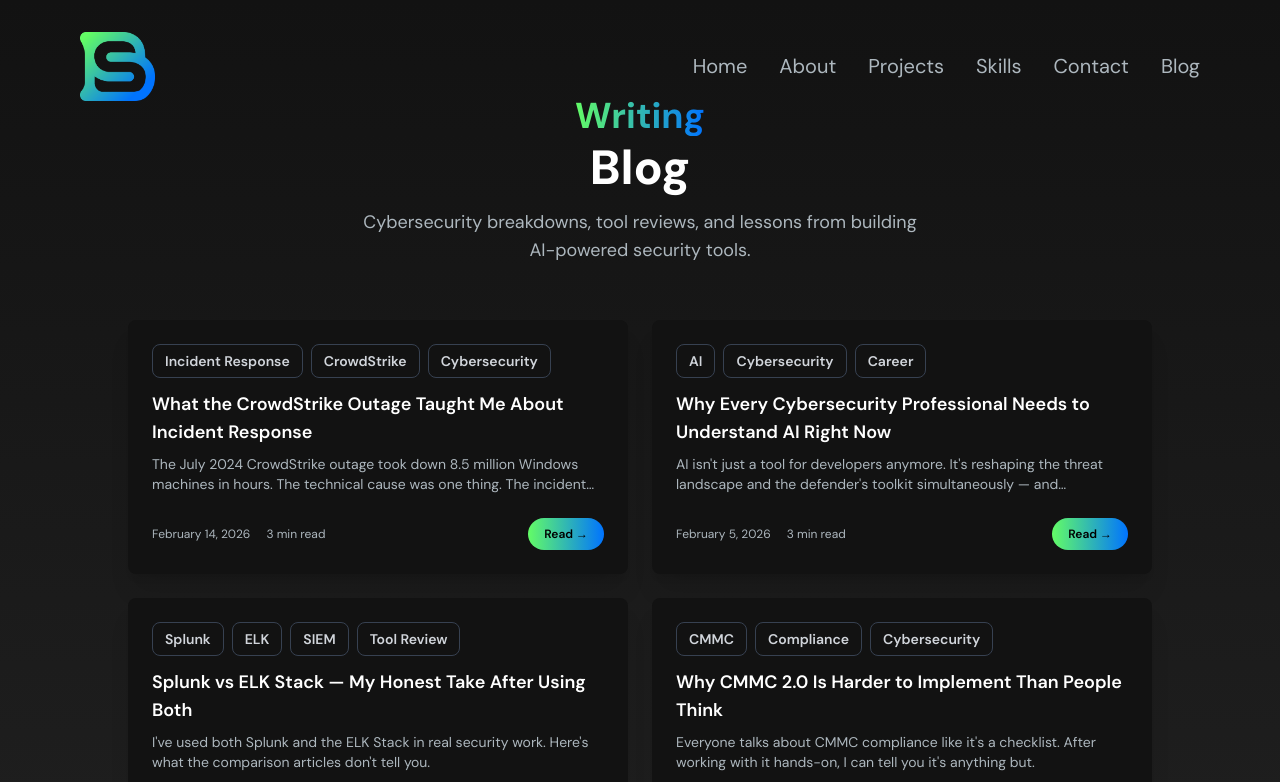
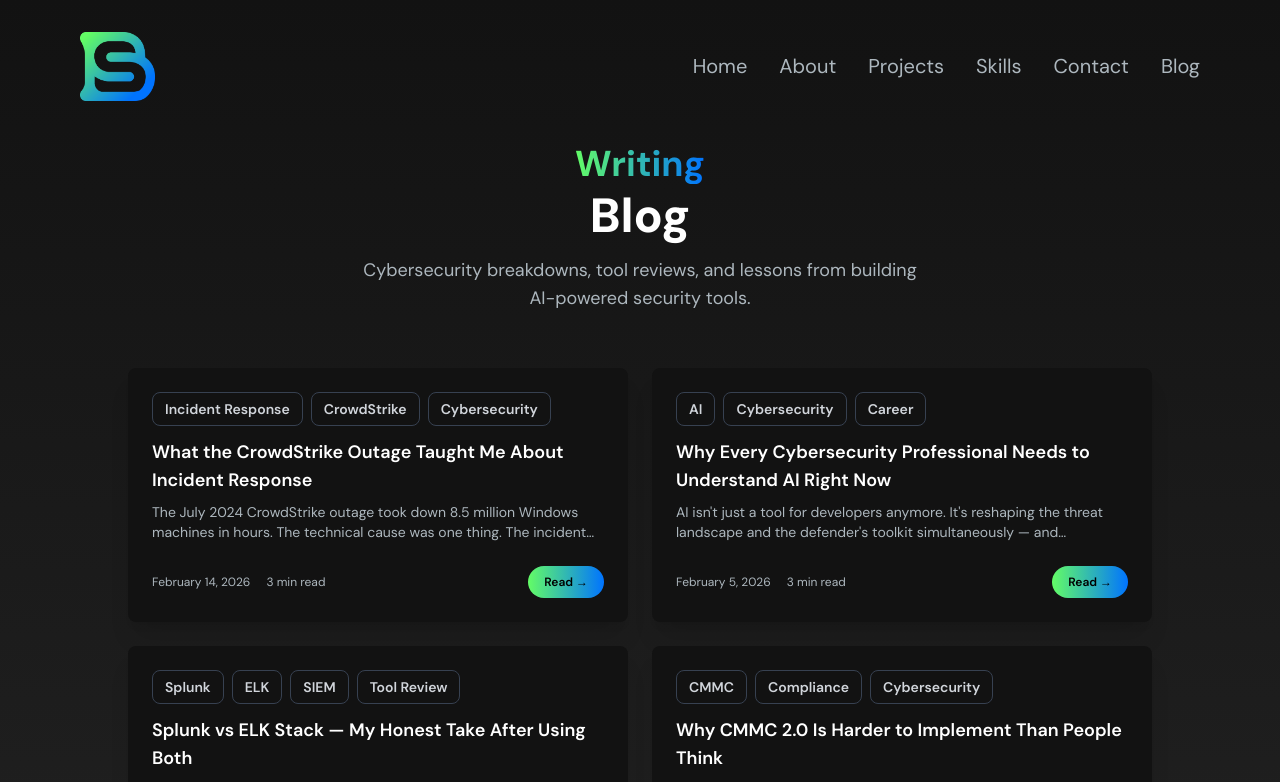
Before and after one commit to Steven6Brown/portfolioWebsite, a Next.js app: page /blog in a window 1280 px wide. Shown: the top 782 px of the page. Built offline with nearby package versions, Linux system fonts and the light colour scheme.

Commit message:
Fixed main Blog page spacing.

```diff
--- a/app/blog/page.jsx
+++ b/app/blog/page.jsx
@@ -19,7 +19,7 @@
       </div>
 
       {/* Main content */}
-      <main className="container mx-auto px-4 py-24 flex-grow">
+      <main className="container mx-auto px-4 pt-36 flex-grow">
         {/* Header */}
         <div className="text-center mb-14">
           <h3 className="mb-2">
```
